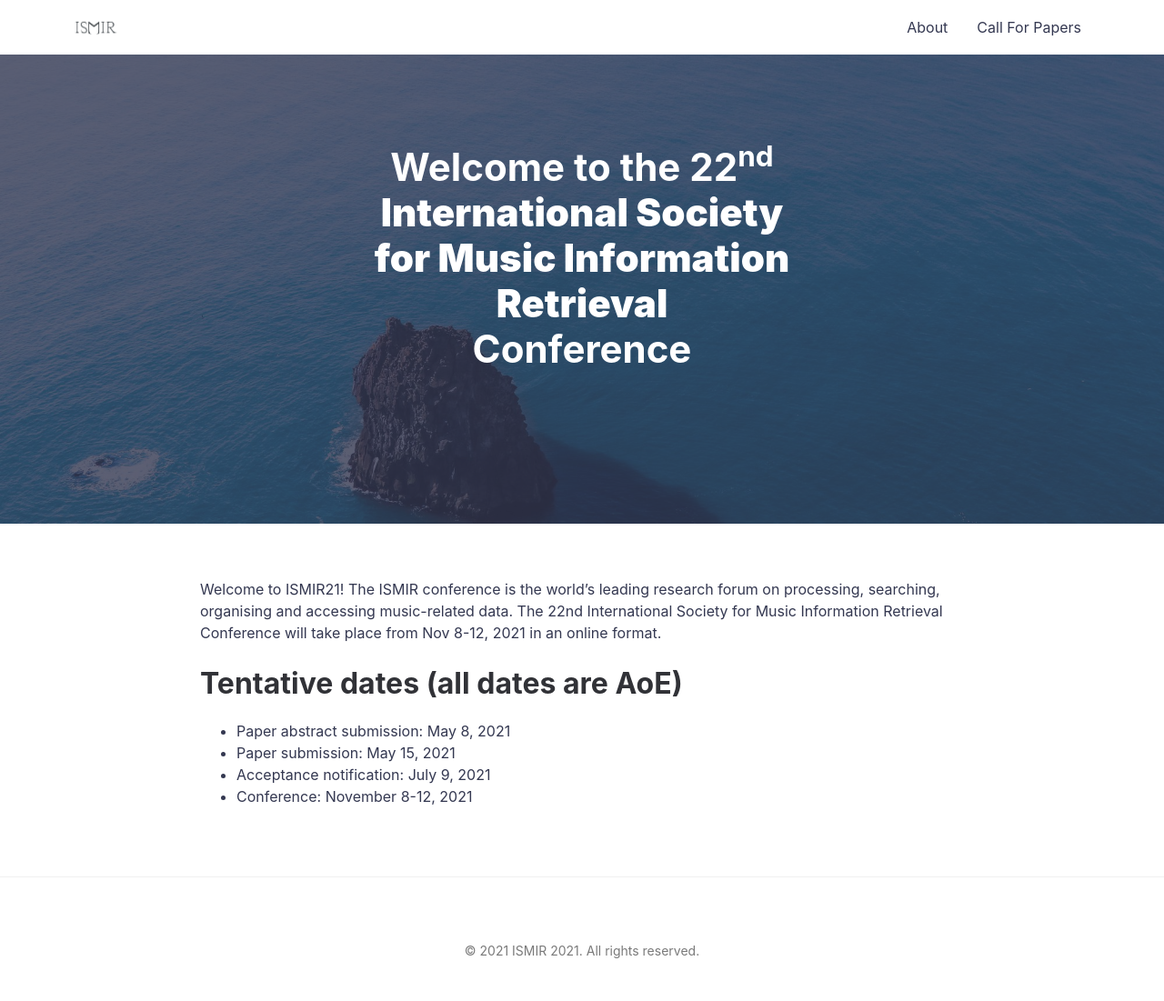
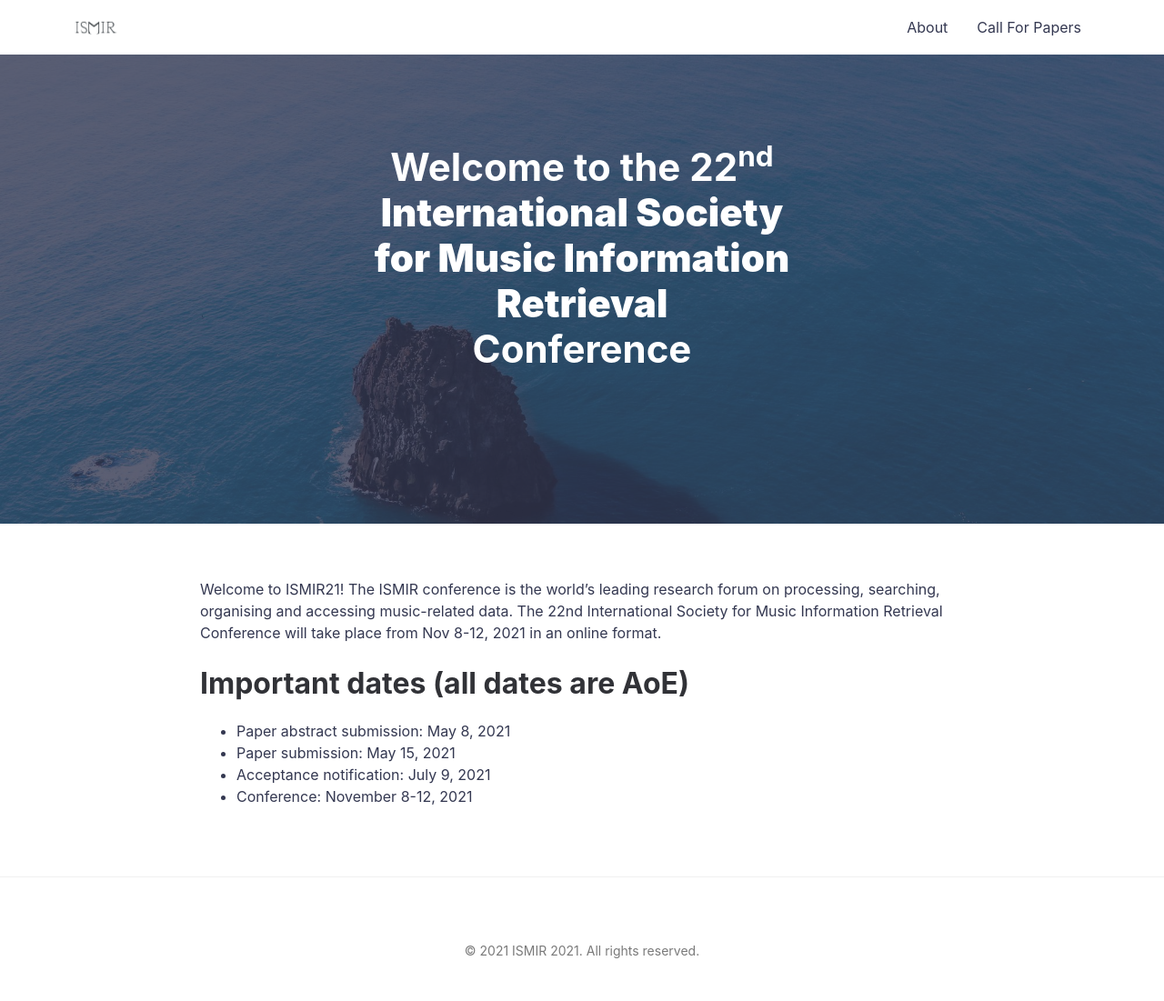
Before and after one commit to ismir2021/ismir2021.github.io, a Jekyll site: the page built from index.md, in a window 1280 px wide. Shown: the whole page at 91% size. Built offline with Jekyll 4.4.1, drawn with Linux system fonts in a browser that asks for light colours.

Commit message:
dates update

```diff
--- a/index.md
+++ b/index.md
@@ -6,7 +6,7 @@
 Welcome to ISMIR21! The ISMIR conference is the world's leading research forum on processing, searching, organising and accessing music-related data. The 22nd International Society for Music Information Retrieval Conference will take place from Nov 8-12, 2021 in an online format.
 
 
-# Tentative dates (all dates are AoE)
+# Important dates (all dates are AoE)
 - Paper abstract submission: May 8, 2021
 - Paper submission: May 15, 2021
 - Acceptance notification: July 9, 2021
```
